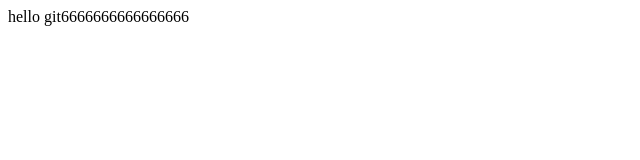
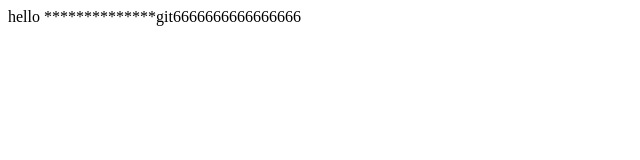
Before and after one commit to lhlovecoding/ikun666, a plain HTML site: page index.html in a window 1280 px wide. Shown: the whole page, without its empty margins (0-640 px from the left). Drawn offline with Linux system fonts and the light colour scheme.

Commit message:
Update index.html

```diff
--- a/index.html
+++ b/index.html
@@ -7,7 +7,7 @@
     <title>Document</title>
   </head>
   <body>
-    <div id="box">hello git6666666666666666</div>
+    <div id="box">hello **************git6666666666666666</div>
     <script></script>
   </body>
 </html>
```
